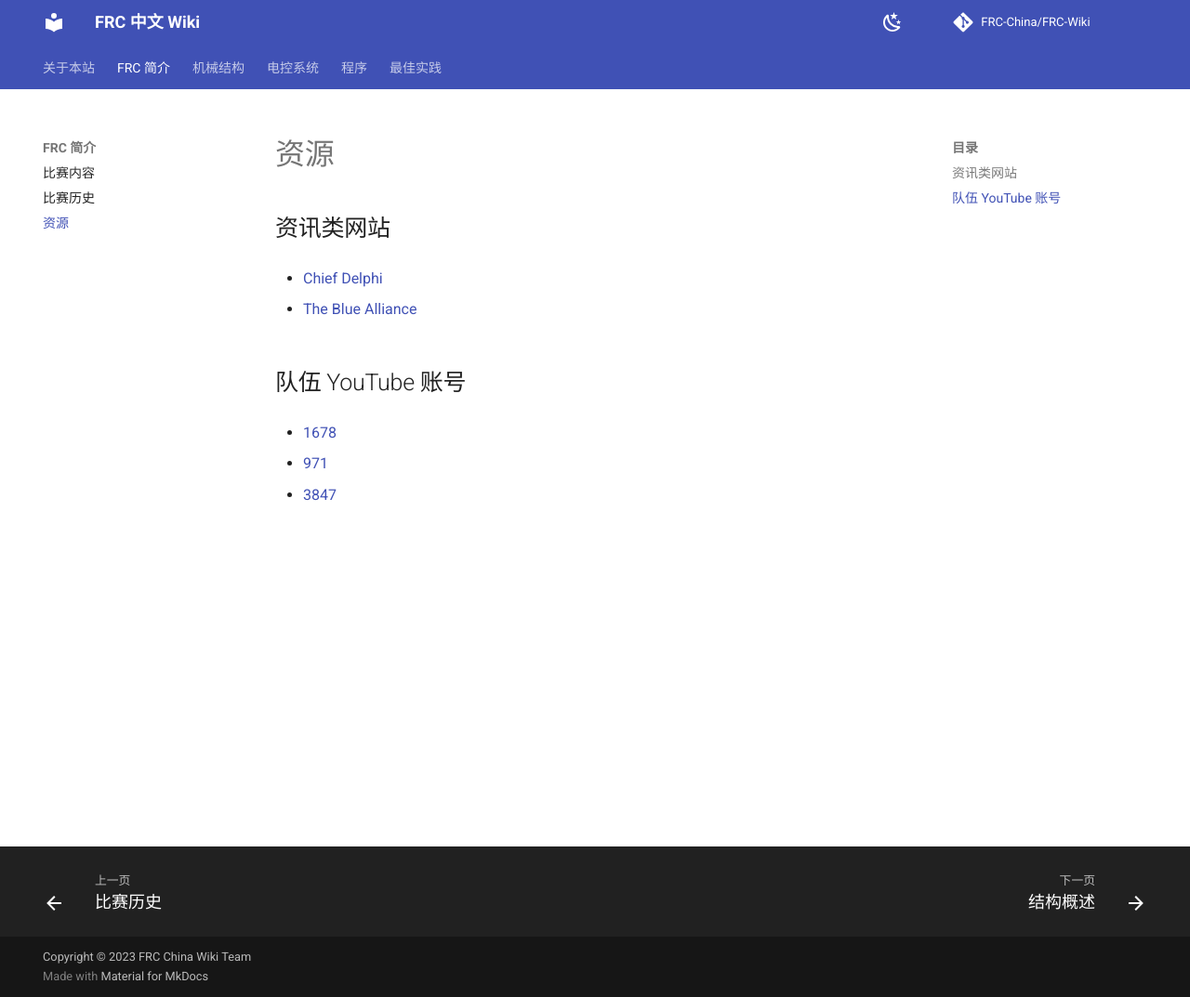
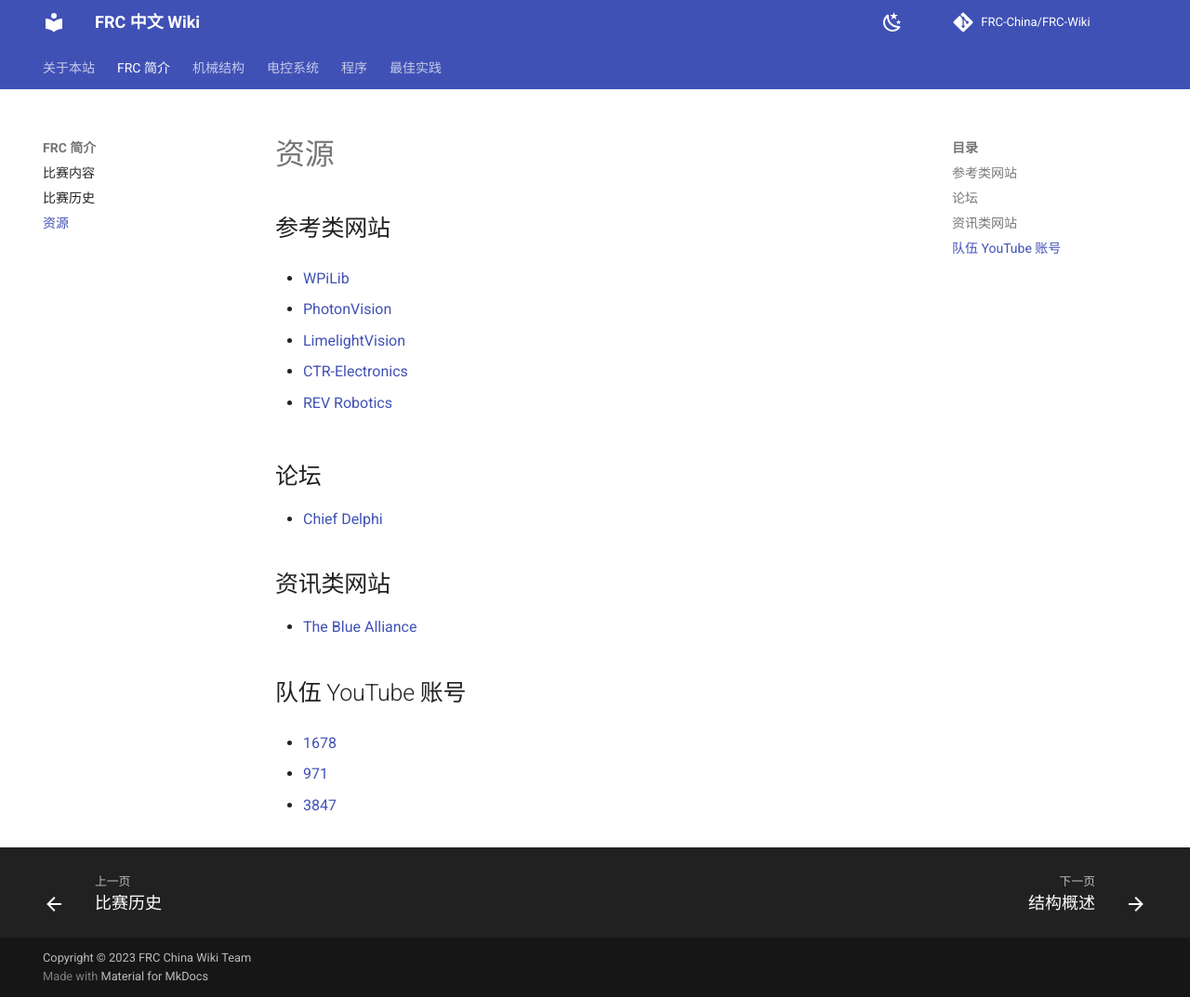
Before and after one commit to FRC-China/FRC-Wiki, an MkDocs documentation site: the page built from docs/intro/resources.md, in a window 1280 px wide and 1073 px high. Shown: the whole window at 93% size. Built offline with MkDocs 1.6.1 and Material for MkDocs 9.7.7, drawn with Linux system fonts in a browser that asks for light colours; comment, search, counter and statistics services are not loaded.

Commit message:
feat(intro/resources): add references

```diff
--- a/docs/intro/resources.md
+++ b/docs/intro/resources.md
@@ -1,7 +1,22 @@
 # 资源
 
+## 参考类网站
+
+- [WPiLib](https://wpilib.org/)
+
+- [PhotonVision](https://photonvision.org/)
+
+- [LimelightVision](https://limelightvision.io/)
+
+- [CTR-Electronics](https://store.ctr-electronics.com/)
+
+- [REV Robotics](https://www.revrobotics.com/)
+
+## 论坛
+
+- [Chief Delphi](https://www.chiefdelphi.com)
+
 ## 资讯类网站
-- [Chief Delphi](https://www.chiefdelphi.com)
 
 - [The Blue Alliance](https://www.thebluealliance.com)
 
```
